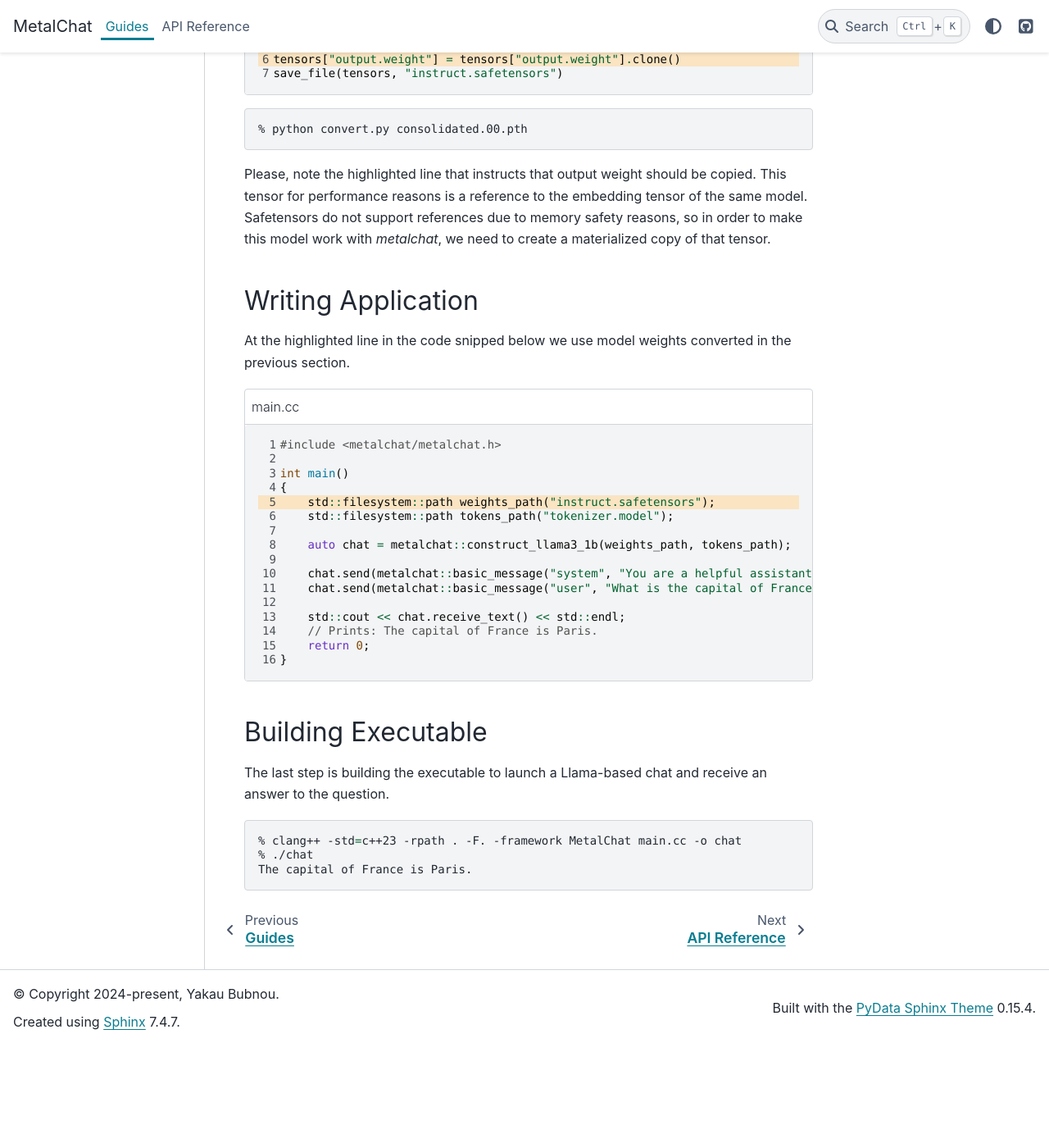
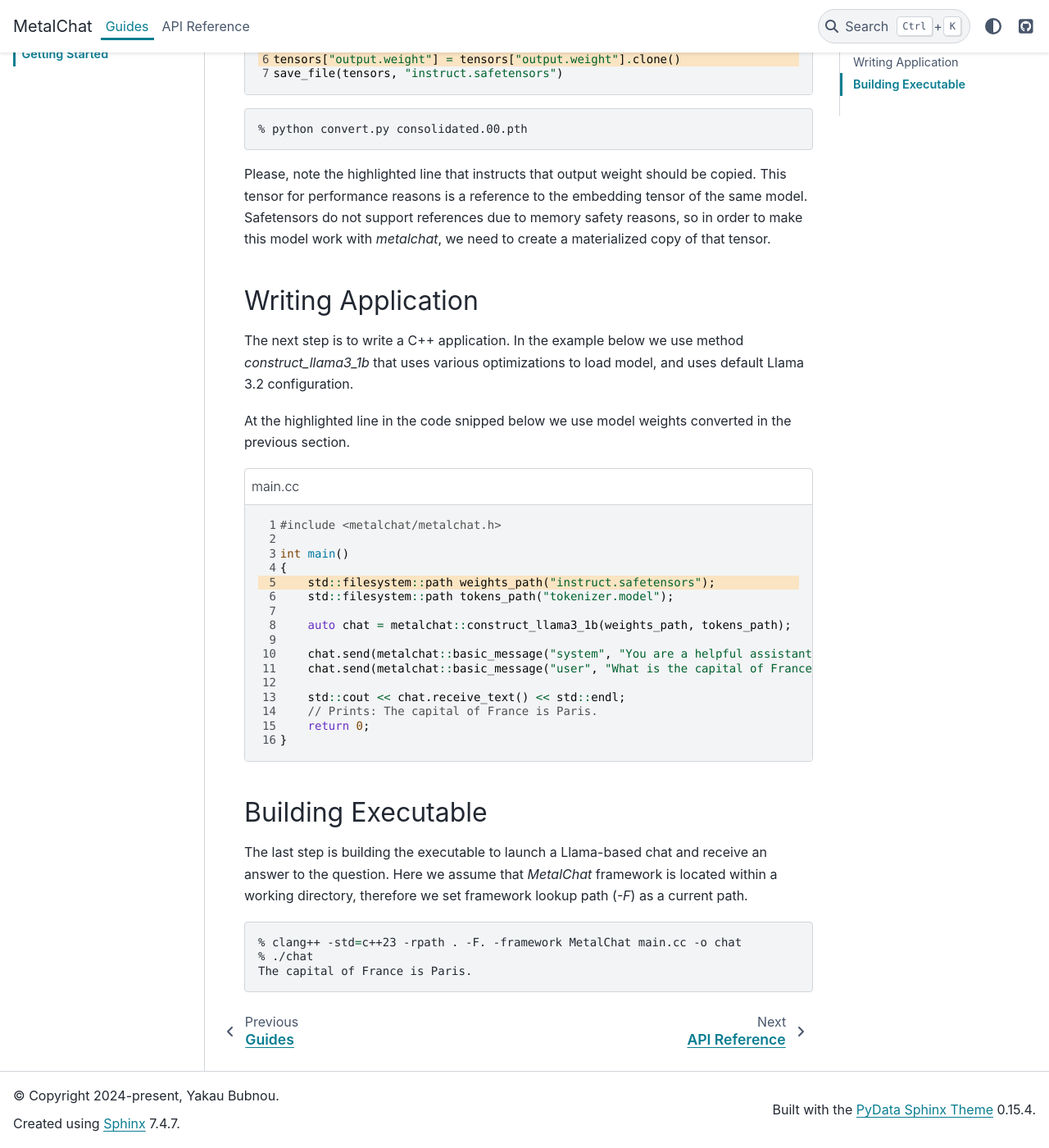
Before and after one commit to ybubnov/metalchat, a Sphinx documentation site: the page built from documentation/guides/getting_started.rst, in a window 1280 px wide and 1400 px high, scrolled down 963 px. Shown: the whole window at 82% size. Built offline with Sphinx 7.4.7 and the PyData theme 0.15.4, drawn with Linux system fonts in a browser that asks for light colours; before the commit the page ends 2239 px from its top, so only the background shows below that.

Commit message:
Update "getting started" guide.

```diff
--- a/documentation/guides/getting_started.rst
+++ b/documentation/guides/getting_started.rst
@@ -58,6 +58,10 @@
 Writing Application
 ^^^^^^^^^^^^^^^^^^^
 
+The next step is to write a C++ application. In the example below we use method
+`construct_llama3_1b` that uses various optimizations to load model, and uses default Llama 3.2
+configuration.
+
 At the highlighted line in the code snipped below we use model weights converted in the previous
 section.
 
@@ -88,7 +92,8 @@
 ^^^^^^^^^^^^^^^^^^^
 
 The last step is building the executable to launch a Llama-based chat and receive an answer
-to the question.
+to the question. Here we assume that `MetalChat` framework is located within a working directory,
+therefore we set framework lookup path (`-F`) as a current path.
 
 .. code-block:: bash
 
```
